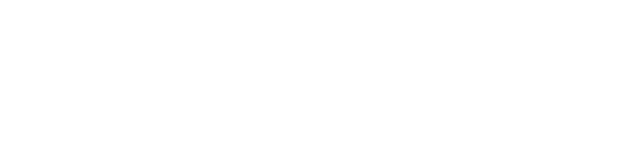
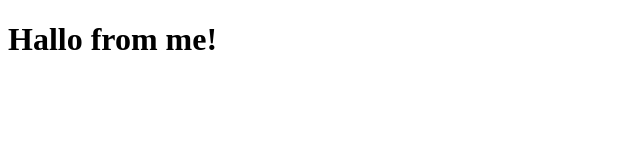
Before and after one commit to secure73/portfolio, a plain HTML site: page index.html in a window 1280 px wide. Shown: the whole page, without its empty margins (0-640 px from the left). Drawn offline with Linux system fonts and the light colour scheme.

Commit message:
update index.html

```diff
--- a/index.html
+++ b/index.html
@@ -3,9 +3,9 @@
 <head>
     <meta charset="UTF-8">
     <meta name="viewport" content="width=device-width, initial-scale=1.0">
-    <title>Document</title>
+    <title>Welcome to My Portfolio</title>
 </head>
 <body>
-
+    <h1>Hallo from me!</h1>
 </body>
 </html>
```
